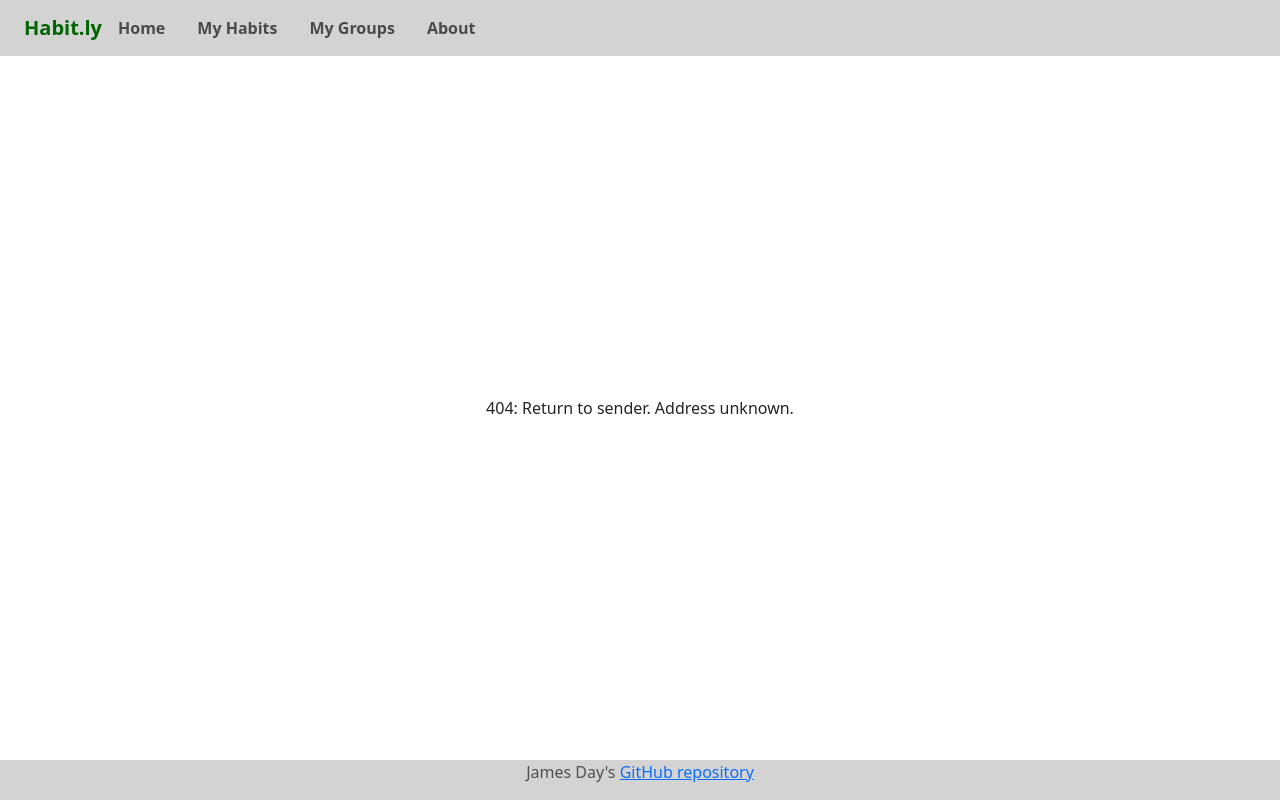
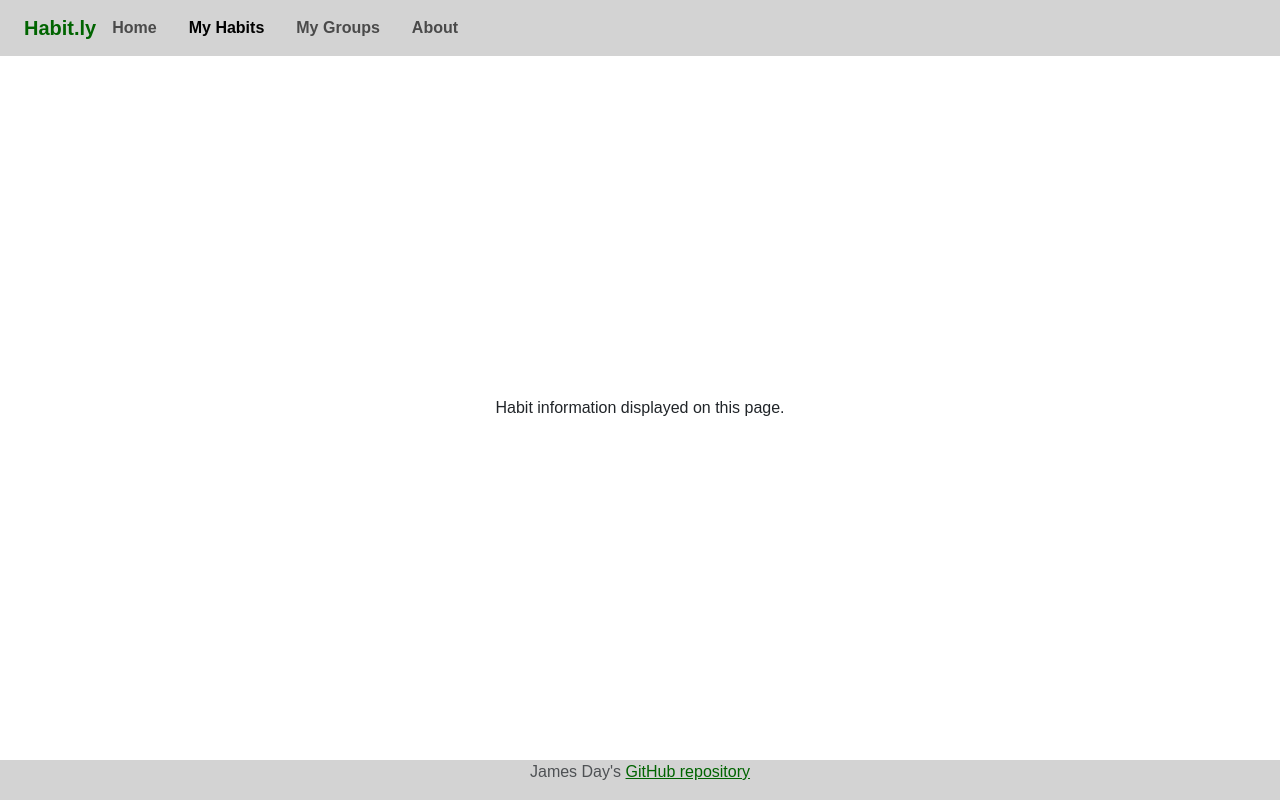
Before and after one commit to James-820/startup, a React (Vite) app: page /habits in a window 1280 px wide. Before the commit this address had no page. Built offline with nearby package versions, Linux system fonts and the light colour scheme.

Commit message:
add(src/groups, habits.jsx) update(app.jsx, app.css) Added placeholder components for Groups and Habits

```diff
--- a/src/app.CSS
+++ b/src/app.CSS
@@ -63,3 +63,7 @@ footer {
     flex-direction: row;
     justify-content: center;
 }
+
+footer a {
+    color: darkgreen;
+}
--- a/src/app.jsx
+++ b/src/app.jsx
@@ -4,6 +4,8 @@ import './app.css';
 import { BrowserRouter, NavLink, Route, Routes } from 'react-router-dom';
 import { About } from './about/about';
 import { Login } from './login/login';
+import { Habits } from './habits/habits';
+import { Groups } from './groups/groups';
 
 export default function App() {
     return (
@@ -17,10 +19,10 @@ export default function App() {
                             <NavLink className='nav-link' to=''>Home</NavLink>
                         </li>
                         <li className='nav-item'>
-                            <a className='nav-link' href="habits.html">My Habits</a>
+                            <NavLink className='nav-link' to="habits">My Habits</NavLink>
                         </li>
                         <li className='nav-item'>
-                            <a className='nav-link' href="">My Groups</a>
+                            <NavLink className='nav-link' to="groups">My Groups</NavLink>
                         </li>
                         <li className='nav-item'>
                             <NavLink className='nav-link' to="about">About</NavLink>
@@ -32,8 +34,8 @@ export default function App() {
             <Routes>
                 <Route path='/' element={<Login />} exact />
                 <Route path='/about' element={<About />} />
-                <Route path='/' element='' />
-                <Route path='/' element='' />
+                <Route path='/habits' element={<Habits />} />
+                <Route path='/groups' element={<Groups />} />
                 <Route path='*' element={<NotFound />} />
             </Routes>
 
--- /dev/null
+++ b/src/groups/groups.jsx
@@ -0,0 +1,8 @@
+import React from "react";
+import './groups.css';
+
+export function Groups () {
+    return (
+        <main>Groups will display here.</main>
+    );
+}
--- /dev/null
+++ b/src/habits/habits.jsx
@@ -0,0 +1,8 @@
+import React from "react";
+import './habits.css';
+
+export function Habits () {
+    return (
+        <main>Habit information displayed on this page.</main>
+    );
+}
```
Also changed, not shown: src/groups/groups.css (added), src/groups/groups.html (added).
